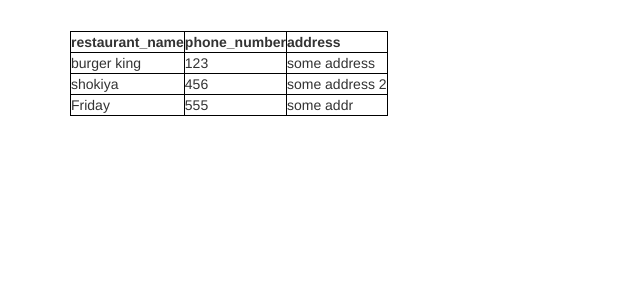
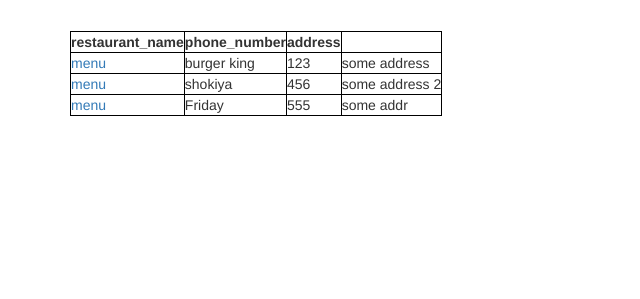
Before and after one commit to yennanliu/dj-restaurants, a Django app: page /restaurants_list/ in a window 1280 px wide. Shown: the part 52-351 px from the top of the page, without its empty margins (0-640 px from the left). Run offline with Django 3.2, Linux system fonts and the light colour scheme; data comes from the database, SQL or seed files in the repository; some libraries are stand-ins or nearby versions.

Commit message:
update mysite/urls.py, restaurants/views.py, rrestaurants_list.html show menu by r-id, and link r with r-list

```diff
--- a/mysite/mysite/urls.py
+++ b/mysite/mysite/urls.py
@@ -15,7 +15,7 @@ urlpatterns = patterns('',
     url(r'^here/$', here),
     # restaurants
     url(r'^(\d{1,2})/plus/(\d{1,2})/$', add),
-    url(r'^menu/$', menu),
+    url(r'^menu/(\d{1,5})/$', menu),
     url(r'^welcome/$', welcome),
     url(r'^restaurants_list/$', list_restaurants),
 )
--- a/mysite/restaurants/templates/restaurants_list.html
+++ b/mysite/restaurants/templates/restaurants_list.html
@@ -40,6 +40,7 @@
          </tr>
          {% for r in restaurants %}
          <tr>
+            <td> <a href="/menu/{{r.id}}"> menu </a> </td>
             <td> {{r.name}} </td>
             <td> {{r.phone_number}} </td>
             <td> {{r.address}} </td>
--- a/mysite/restaurants/views.py
+++ b/mysite/restaurants/views.py
@@ -1,16 +1,15 @@
-from django.http import HttpResponse
+from django.http import HttpResponse, HttpResponseRedirect
 from django import template
 from django.shortcuts import render_to_response
 
 from restaurants.models import Restaurant, Food
 
-
-def menu(request):
-    path = request.path
-    #restaurants = Restaurant.objects.all()
-    restaurant = Restaurant.objects.get(id=1)
-    print ("restaurant = " + str(restaurant))
-    return render_to_response("menu.html", locals())
+def menu(request, id):
+    if id:
+        restaurant = Restaurant.objects.get(id=id)
+        return render_to_response("menu.html", locals())
+    else:
+        return HttpResponseRedirect("/restaurants_list/")
 
 def list_restaurants(request):
     restaurants = Restaurant.objects.all()
@@ -24,6 +23,13 @@ def meta(request):
     for k, v in values:
         print (k, v)
     print ("=== meta ===")
+
+# def menu(request):
+#     path = request.path
+#     #restaurants = Restaurant.objects.all()
+#     restaurant = Restaurant.objects.get(id=1)
+#     print ("restaurant = " + str(restaurant))
+#     return render_to_response("menu.html", locals())
 
 # def menu(request):
 #     food1 = {'name': 'hamburger',
```
Also changed, not shown: doc/progress.md (+1 -0 lines).
